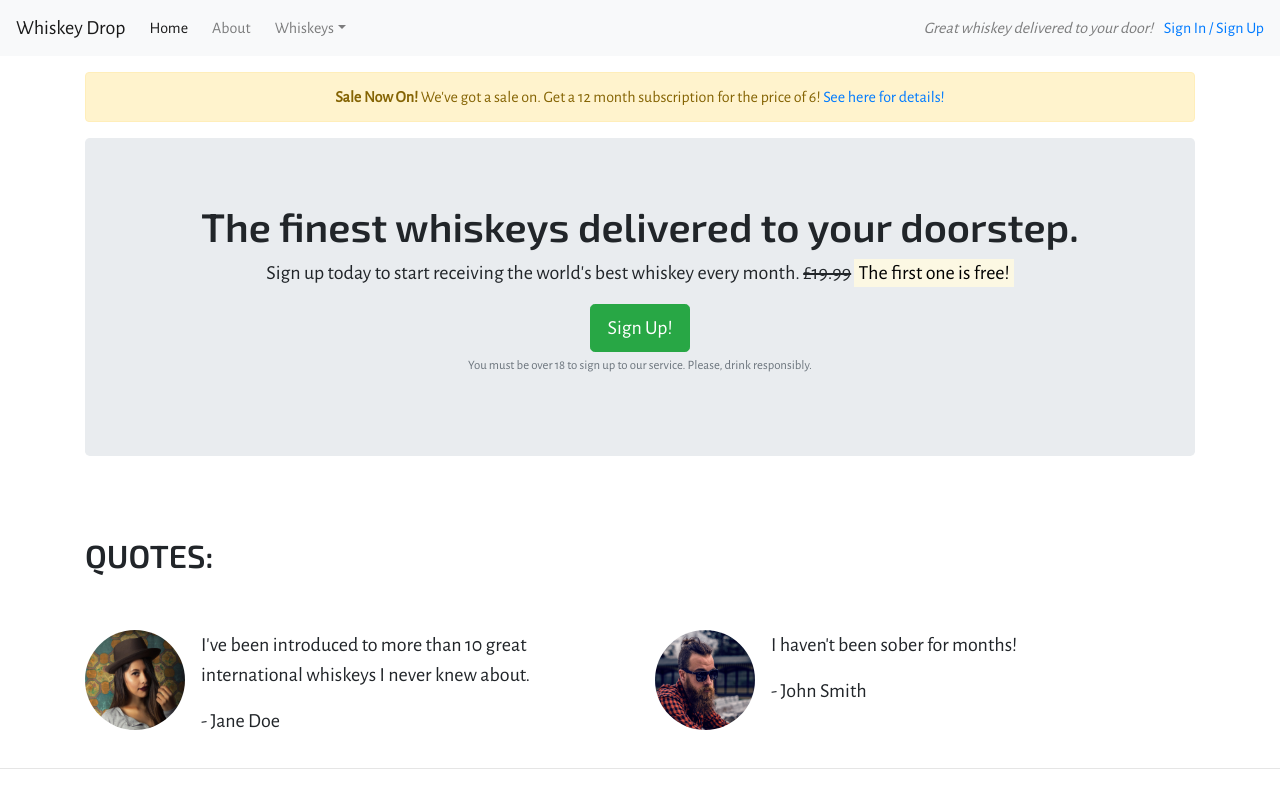
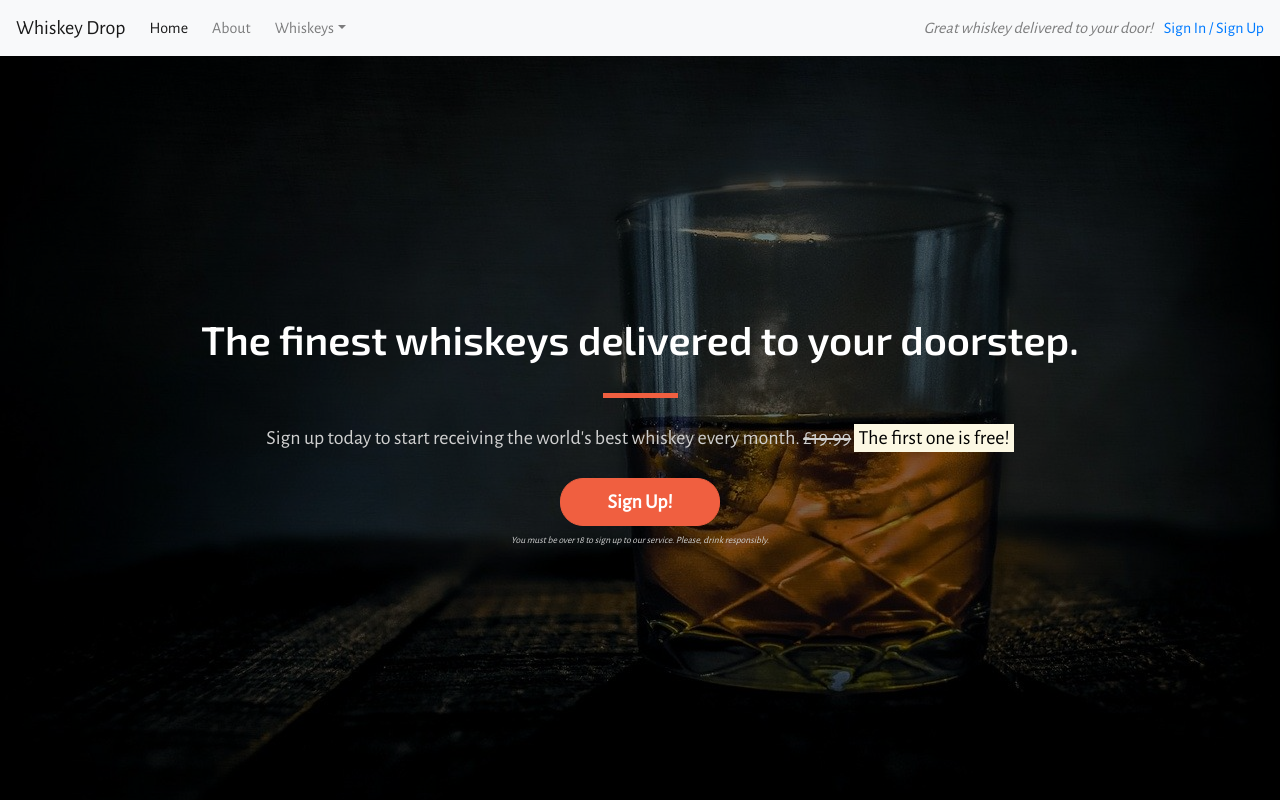
Before and after one commit to shellieD/bootstrap-basecamp, a plain HTML site: page index.html in a window 1280 px wide. Shown: the top 800 px of the page. Drawn offline with nearby package versions, Linux system fonts and the light colour scheme.

Commit message:
Add styling

```diff
--- a/css/style.css
+++ b/css/style.css
@@ -6,3 +6,95 @@ h1, h2, h3 {
     font-family: 'Exo 2', sans-serif;
     font-weight: 600;
 }
+
+.alert-container {}
+
+.callout-container {
+    height: 100vh;
+    background: url(../assets/images/whiskey.jpg) no-repeat bottom right fixed;
+    -webkit-background-size: cover;
+    -moz-background-size: cover;
+    -o-background-size: cover;
+    background-size: cover;
+
+    display: flex;
+    align-items: center;
+    justify-content: center;
+    position: relative;
+}
+
+.opaque-overlay {
+    position: absolute;
+    top: 0;
+    left: 0;
+    height: 100%;
+    width: 100%;
+    background-color: rgba(0,0,0,0.5);
+}
+.quotes-container {}
+
+.features-container{}
+
+
+
+.favourites-container {}
+
+/* Block Dividers*/
+
+.block-divider {
+    border: 0;
+    width: 75px;
+    height: 5px;
+}
+
+.block-divider-red {
+    background-color: #f05f40;
+}
+
+.block-divider-short {
+    width: 35px;
+}
+
+/* Jmbotron */
+
+.jumbotron {
+    background-color: transparent;
+}
+
+.jumbotron-header{
+    color: white;
+    font-weight: bold;
+    margin-bottom: 30px;
+}
+
+.jumbotron .lead{
+    margin: 25px 0;
+    color: #d0d0d0;
+}
+
+.jumbotron small {
+    font-size: 60%;
+    font-style: italic;
+    color: #d0d0d0;
+}
+/* Buttons */
+
+.btn--cta {
+    font-weight: bold;
+    border-radius: 23px;
+    width: 160px;
+}
+
+.btn--red {
+    color:white;
+    background-color: #f05f40;
+    border-color: #f05f40;
+}
+
+.btn--red:hover,
+.btn--red:active,
+.btn--red:focus,
+.btn--red:active:focus{
+    background-color:#f05f40;
+    border-color: #f05f40;
+}
--- a/index.html
+++ b/index.html
@@ -46,7 +46,7 @@
         <a href="/login">Sign In / Sign Up</a>
     </div>
     </nav>
-    <div class = "container mt-3">
+   <!--<div class = "container alert-container">
         <div class="row d-none d-sm-block">
             <div class="col-12">
                 <div class="alert alert-warning text-center">
@@ -55,16 +55,20 @@
                 </div>
             </div>
         </div>
+    </div> -->
         <!-- Callout -->
+    <div class="container-fluid callout-container">
+        <div class="opaque-overlay">&nbsp;</div>
         <div class="row">
             <div class="col-12">
                 <section class="callout jumbotron text-center">
-                    <h1> The finest whiskeys delivered to your doorstep.</h1>
+                    <h1 class="jumbotron-header"> The finest whiskeys delivered to your doorstep.</h1>
+                    <hr class="block-divider block-divider-red">
                     <p class="lead">Sign up today to start receiving the world's best whiskey every month.
                     <s class="d-none d-sm-inline">£19.99</s>
                     <span class="d-inline d-sm-none"><br></span>
                     <strong><mark>The first one is free!</mark> </strong></p>
-                    <button class="btn btn-success btn-lg" data-toggle="modal" data-target="#signUpModal">Sign Up!</button>
+                    <button class="btn btn--cta btn--red btn-lg" data-toggle="modal" data-target="#signUpModal">Sign Up!</button>
                     <p class="text-muted"><small>You must be over 18 to sign up to our service.  Please, drink responsibly.</small></p>
                 </section>
             </div>
@@ -74,7 +78,7 @@
 
 
     <!-- Quotes -->
-    <div class="container" class="quotes">
+    <div class="container" class="quotes-container">
         <section class="quotes">
             <div class="row">
                 <div class="col-12 my-5">
@@ -116,7 +120,7 @@
     <hr>
 
     <!-- Features -->
-    <div class="container features">
+    <div class="container features-container">
         <section class="features">
             <div class="row">
                 <div class="col-12 my-5">
@@ -150,7 +154,7 @@
     </div>
     <!-- /. features -->
 
-    <div class="container" class="favourites">
+    <div class="container" class="favourites-container">
         <section>
             <h2 class="text-uppercase">Monthly Favourites</h2>
             <div class="favorites">
```
Also changed, not shown: assets/images/whiskey.jpg (added).
